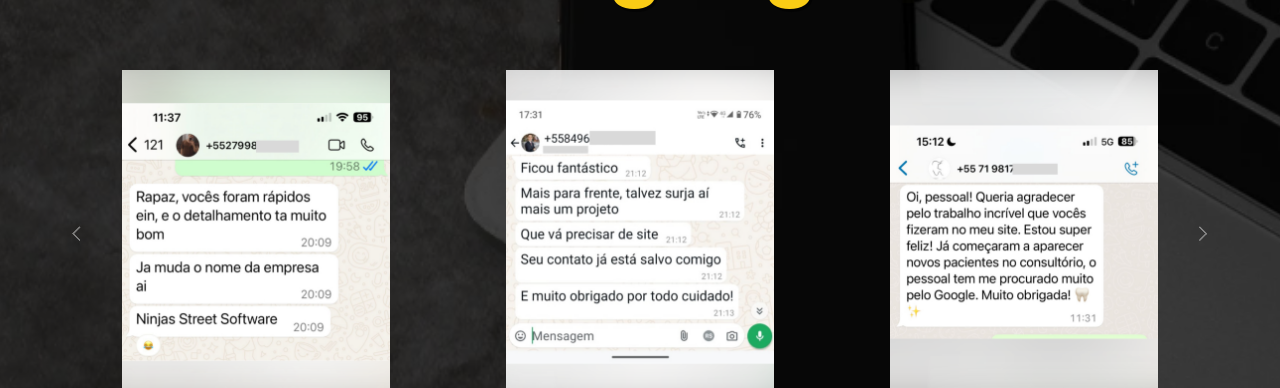
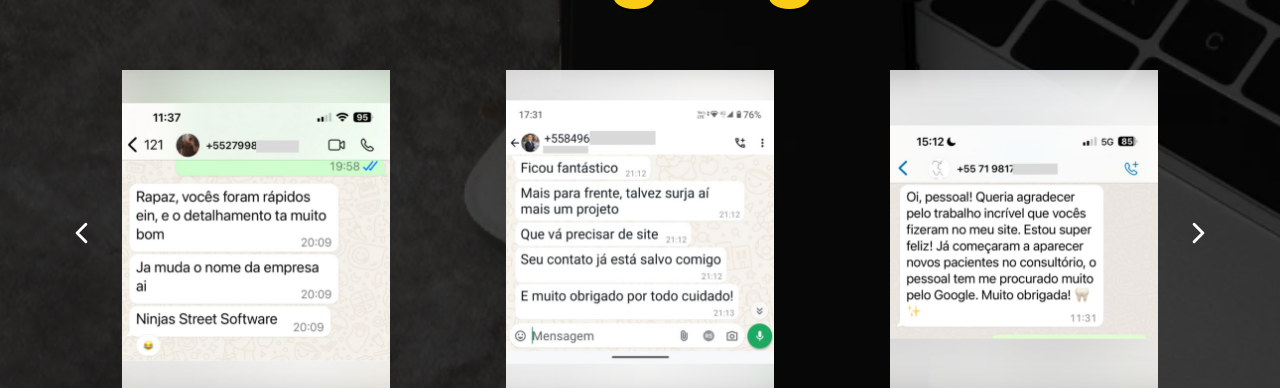
Before and after one commit to EdisonMatos/Site-Paper-Street, a React (Vite) app: page / in a window 1280 px wide. Shown: the part 564-952 px from the top of the page. Built offline with nearby package versions, Linux system fonts and the light colour scheme.

Commit message:
fix: Ajusta as setas Arrows para melhor visibilidade

```diff
--- a/src/components/interactives/CarouselHero.jsx
+++ b/src/components/interactives/CarouselHero.jsx
@@ -19,7 +19,6 @@ const CarouselHero = () => {
   const [progress, setProgress] = useState(0);
   const carouselRef = useRef(null);
 
-  // Configurações responsivas
   const responsiveOptions = [
     {
       breakpoint: 3000,
@@ -57,22 +56,56 @@ const CarouselHero = () => {
         prevProgress >= 100 ? 100 : prevProgress + 100 / (autoplaySpeed / 100)
       );
     }, 20);
-
     return () => clearInterval(interval);
   }, [autoplaySpeed]);
 
-  // Quando a barra chega a 100%, muda para o próximo slide
   useEffect(() => {
     if (progress >= 100) {
       carouselRef.current.next();
-      setProgress(0); // Reinicia a barra de progresso
+      setProgress(0);
     }
   }, [progress]);
 
-  // Reinicia a barra de progresso quando o slide muda manualmente
   const handleBeforeChange = () => {
     setProgress(0);
   };
+
+  // Setas personalizadas usando style inline
+  const CustomPrevArrow = ({ onClick }) => (
+    <div
+      onClick={onClick}
+      style={{
+        position: "absolute",
+        top: "50%",
+        left: "0px",
+        transform: "translateY(-50%)",
+        zIndex: 1,
+        cursor: "pointer",
+        color: "white",
+        borderRadius: "50%",
+      }}
+    >
+      {<svg xmlns="http://www.w3.org/2000/svg" width="35" height="35" viewBox="0 0 24 24" fill="none" stroke="currentColor" stroke-width="2" stroke-linecap="round" stroke-linejoin="round" class="lucide lucide-chevron-left"><path d="m15 18-6-6 6-6"/></svg>}
+    </div>
+  );
+
+  const CustomNextArrow = ({ onClick }) => (
+    <div
+      onClick={onClick}
+      style={{
+        position: "absolute",
+        top: "50%",
+        right: "0px",
+        transform: "translateY(-50%)",
+        zIndex: 1,
+        cursor: "pointer",
+        color: "white",
+        borderRadius: "50%",
+      }}
+    >
+      {<svg xmlns="http://www.w3.org/2000/svg" width="35" height="35" viewBox="0 0 24 24" fill="none" stroke="currentColor" stroke-width="2" stroke-linecap="round" stroke-linejoin="round" class="lucide lucide-chevron-right"><path d="m9 18 6-6-6-6"/></svg>}
+    </div>
+  );
 
   return (
     <div className="carousel-container">
@@ -80,8 +113,10 @@ const CarouselHero = () => {
         ref={carouselRef}
         dots={true}
         arrows
+        prevArrow={<CustomPrevArrow />}
+        nextArrow={<CustomNextArrow />}
         responsive={responsiveOptions}
-        beforeChange={handleBeforeChange} // Listener para mudar o slide
+        beforeChange={handleBeforeChange}
         className="mb-[80px]"
       >
         <div className="carousel-item">
--- a/src/index.css
+++ b/src/index.css
@@ -55,6 +55,7 @@
   width: 4%;
   border-radius: 20%;
 }
+
 
 .p-carousel-indicators .p-carousel-indicator.p-highlight {
   background-color: #facc15 !important;
```
